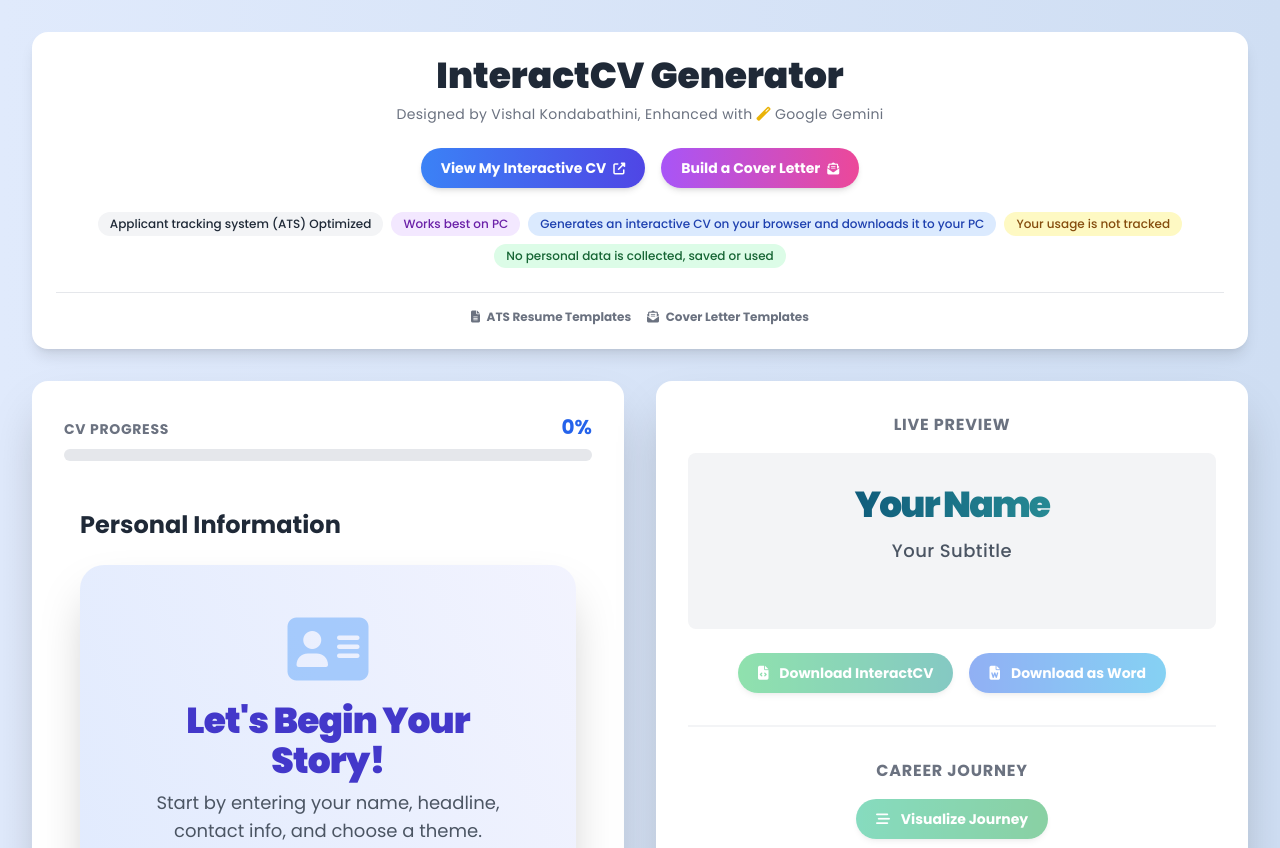
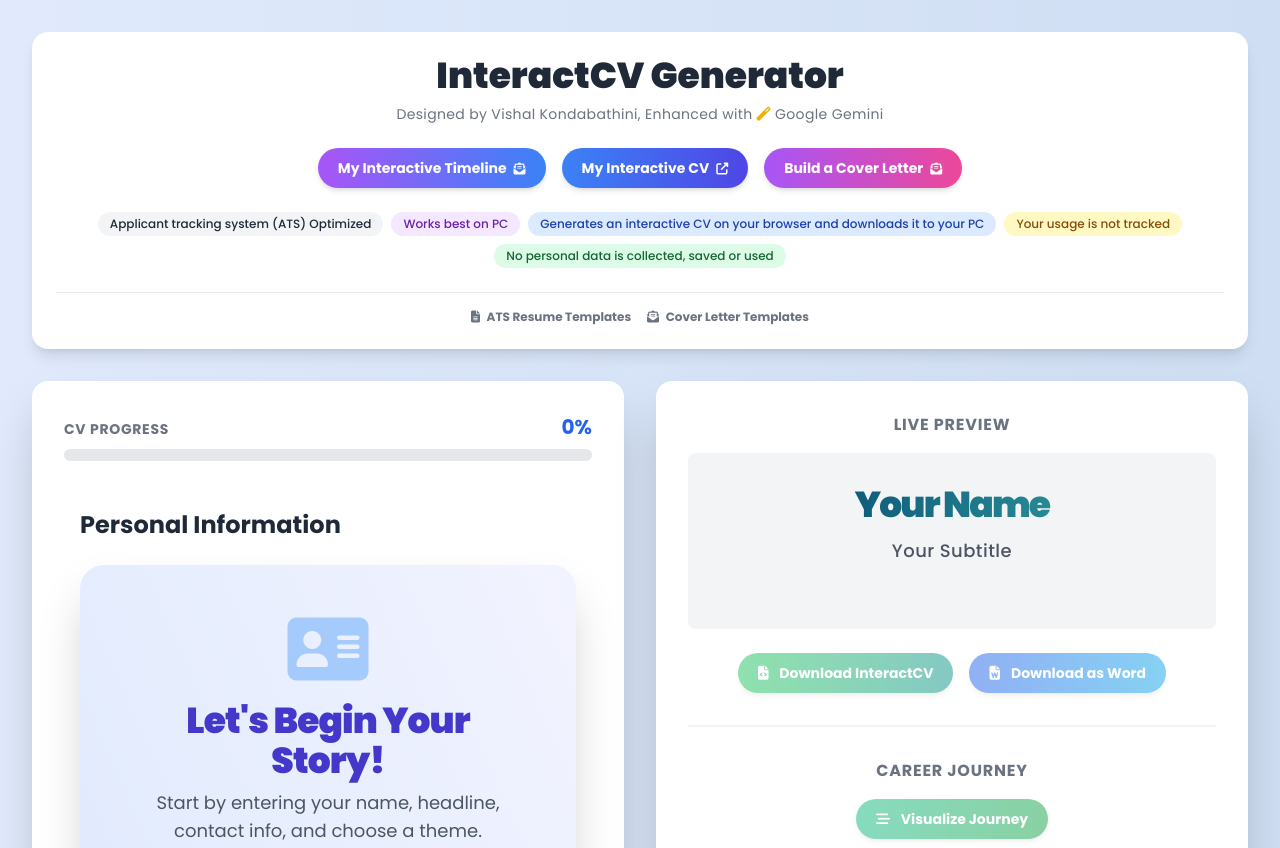
Before and after one commit to viskon/viskon.github.io, a plain HTML site: page interactcvgenerator.html in a window 1280 px wide. Shown: the top 848 px of the page. Drawn offline with nearby package versions, Linux system fonts and the light colour scheme.

Commit message:
Updated interactcvgenerator

```diff
--- a/interactcvgenerator.html
+++ b/interactcvgenerator.html
@@ -150,9 +150,13 @@
                     Designed by Vishal Kondabathini, Enhanced with <i class="fas fa-magic text-yellow-500"></i> Google Gemini
                 </p>
                 <div class="flex justify-center items-center flex-wrap gap-4">
+                    <a href="https://viskon.github.io/interactimeline.html" target="_blank"
+                        class="inline-block px-5 py-2.5 bg-gradient-to-r from-purple-500 to-blue-500 text-white font-semibold rounded-full shadow-md transform hover:scale-105 transition-transform duration-300 text-sm">
+                        My Interactive Timeline <i class="fas fa-envelope-open-text ml-1 text-xs"></i>
+                    </a>
                     <a href="https://viskon.github.io/interactcv.html" target="_blank"
                         class="inline-block px-5 py-2.5 bg-gradient-to-r from-blue-500 to-indigo-600 text-white font-semibold rounded-full shadow-md transform hover:scale-105 transition-transform duration-300 text-sm">
-                        View My Interactive CV <i class="fas fa-external-link-alt ml-1 text-xs"></i>
+                        My Interactive CV <i class="fas fa-external-link-alt ml-1 text-xs"></i>
                     </a>
                     <a href="https://viskon.github.io/interactcoverletter.html" target="_blank"
                         class="inline-block px-5 py-2.5 bg-gradient-to-r from-purple-500 to-pink-500 text-white font-semibold rounded-full shadow-md transform hover:scale-105 transition-transform duration-300 text-sm">
```
